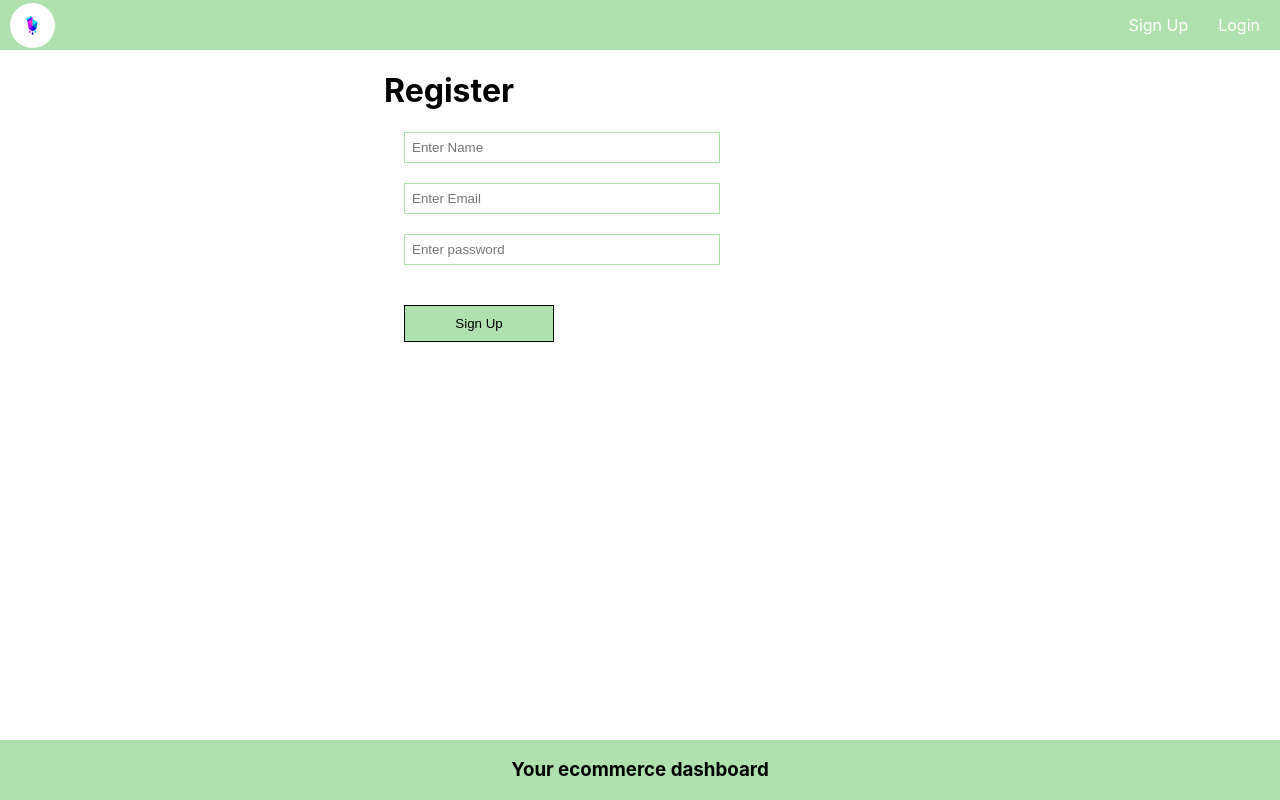
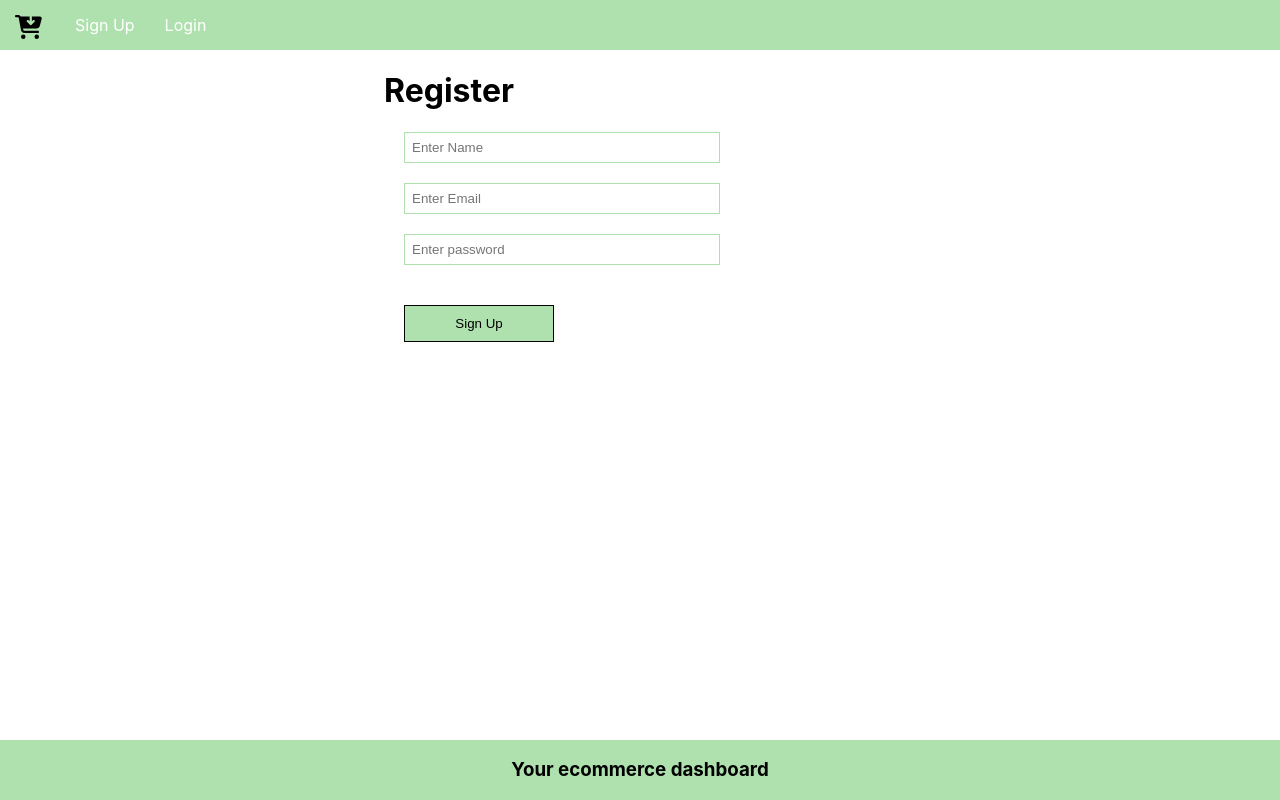
Before and after one commit to AmeyDhimte03/E-commerce-dashboard, a React (Create React App) app in the folder frontend/: page /signup in a window 1280 px wide. Built offline with nearby package versions, Linux system fonts and the light colour scheme.

Commit message:
did some styling

```diff
--- a/frontend/src/App.css
+++ b/frontend/src/App.css
@@ -1,11 +1,10 @@
-
 .nav-ul {
   padding: 5px;
   margin: 0px;
-  background-color: #AFE1AF;
+  background-color: #afe1af;
 }
-.nav-ul li{
-  display:  inline-block;
+.nav-ul li {
+  display: inline-block;
   padding: 10px;
 }
 .nav-ul li a {
@@ -16,7 +15,7 @@
 .footer {
   position: absolute;
   bottom: 0;
-  background-color: #AFE1AF;
+  background-color: #afe1af;
   width: 100%;
   text-align: center;
 }
@@ -25,7 +24,6 @@
   height: 40vmin;
   pointer-events: none;
 }
-
 
 @media (prefers-reduced-motion: no-preference) {
   .App-logo {
@@ -48,10 +46,11 @@
   color: #61dafb;
 }
 
-.register, .product{
+.register,
+.product {
   margin-left: 30%;
 }
-.login{
+.login {
   margin-left: 30%;
   margin-top: 100px;
 }
@@ -59,7 +58,7 @@
 .inputBox {
   padding: 7px;
   display: block;
-  border: 1px solid #AFE1AF;
+  border: 1px solid #afe1af;
   width: 300px;
   margin: 20px;
 }
@@ -68,11 +67,11 @@
   margin: 20px;
   width: 150px;
   padding: 10px;
-  background-color: #AFE1AF;
+  background-color: #afe1af;
   border: solid 1px;
   cursor: pointer;
 }
-.nav-right{
+.nav-right {
   text-align: right;
 }
 .logo {
@@ -99,11 +98,11 @@
 .product-list ul li {
   display: inline-block;
   width: 150px;
-  border: 1px solid #AFE1AF;
+  border: 1px solid #afe1af;
   padding: 5px;
 }
 
-.product-list ul{
+.product-list ul {
   margin: 0;
 }
 
@@ -112,36 +111,63 @@
   margin: 20px;
   height: 38px;
   padding-left: 30px;
-  border: solid 1px #AFE1AF;
+  border: solid 1px #afe1af;
 }
 
-.delete-button{
-  border:0;
+.delete-button {
+  border: 0;
   padding: 0;
   background-color: transparent;
   color: rgb(0, 0, 67);
 }
 
-.delete-button:hover{
+.delete-button:hover {
   /* background-color: red; */
   cursor: pointer;
 }
 
-li p{
-  display:inline
+li p {
+  display: inline;
 }
 
-.update-button{
+.update-button {
   text-decoration-line: none;
-  color:navy
+  color: navy;
 }
 /* .update-button:hover{
   background-color: rgba(126, 233, 233, 0.924);
 } */
-.update-button:visited{
-  color:navy
+.update-button:visited {
+  color: navy;
 }
 
+.profile{
+  list-style-type: none; /* Removes bullets */
+  padding: 10px;
+}
+
+.profile li{
+  padding: 5px;
+  margin-left: 10px;
+}
+
+.profile .logout-option{
+  text-decoration-line: none;
+  color: rgb(116, 0, 0);
+}
+.profile .logout-option:hover{
+  color: red;
+}
+
+.logo {
+  color: #000000;
+  /* margin-left: 0px; */
+  margin-top: 10px;
+  /* margin-left: 10px; */
+  /* padding-left: 1px; */
+  /* padding-right: 1px; */
+}
+/*
 @keyframes App-logo-spin {
   from {
     transform: rotate(0deg);
@@ -149,4 +175,4 @@ li p{
   to {
     transform: rotate(360deg);
   }
-}
+} */
--- a/frontend/src/App.js
+++ b/frontend/src/App.js
@@ -8,6 +8,7 @@ import Login from './components/Login'
 import AddProduct from './components/AddProduct';
 import ProductList from './components/ProductList';
 import UpdateProduct from './components/UpdateComponent';
+import Profile from './components/Profile';
 
 //this project is functional component based
 
@@ -22,7 +23,7 @@ function App() {
        <Route path="/add" element={<AddProduct />} />
        <Route path="/update/:id" element={<UpdateProduct />} />
        <Route path="/logout" element={<h1> Logout Component</h1>} />
-       <Route path="/profile" element={<h1>Profile Component</h1>} />
+       <Route path="/profile" element={<Profile/>} />
        </Route>
 
        <Route path="/signup" element={<SignUp />} />
--- a/frontend/src/components/Nav.js
+++ b/frontend/src/components/Nav.js
@@ -1,40 +1,56 @@
-import React from 'react';
-import {
-    Link, useNavigate } from 'react-router-dom';
-    // We use link instead of anchor tag coz anchor tag refreshes the page
+import React from "react";
+import { FontAwesomeIcon } from "@fortawesome/react-fontawesome";
+import { faCartArrowDown } from "@fortawesome/free-solid-svg-icons";
+import { Link, useNavigate } from "react-router-dom";
+// We use Link instead of anchor tag coz anchor tag refreshes the page
 const Nav = () => {
-    const auth = localStorage.getItem('user');
+  const auth = localStorage.getItem("user");
   const navigate = useNavigate();
   const logout = () => {
     localStorage.clear();
-        navigate('/signup')
-    }
+    navigate("/signup");
+  };
   return (
     <div>
-            <img
+      {/* <img
             alt='logo'
             className='logo'
-            src='ecomm logo.png' />
-            {
-                auth ?
+            src='shopping-cart.jpg' /> */}
+      {auth ? (
+        <ul className="nav-ul">
+          <Link to="/" className="logo"><FontAwesomeIcon icon={faCartArrowDown} className="fa-xl" /></Link>
 
+          <li>
+            <Link to="/">Products</Link>
+          </li>
+          <li>
+            <Link to="/add">Add Products</Link>
+          </li>
+          {/* <li><Link to="/update"> Update Products</Link></li> */}
+          <li>
+            <Link to="/profile">Profile</Link>
+          </li>
+          <li>
+            {" "}
+            <Link onClick={logout} to="/signup">
+              Logout ({JSON.parse(auth).name})
+            </Link>
+          </li>
+        </ul>
+      ) : (
         <ul className="nav-ul">
-                        <li><Link to="/">Products</Link></li>
-                        <li><Link to="/add">Add Products</Link></li>
-                        {/* <li><Link to="/update"> Update Products</Link></li> */}
-                        <li><Link to="/profile">Profile</Link></li>
-                        <li> <Link onClick={logout} to="/signup">Logout ({ JSON.parse(auth).name})</Link></li>
+          <Link to="/" className="logo"><FontAwesomeIcon icon={faCartArrowDown} className="fa-xl" /></Link>
+          <li>
+            {" "}
+            <Link to="/signup">Sign Up</Link>
+          </li>
+          <li>
+            <Link to="/login">Login</Link>
+          </li>
         </ul>
-                    :
-                    <ul className="nav-ul nav-right">
-                        <li> <Link to="/signup">Sign Up</Link></li>
-                        <li><Link to="/login">Login</Link></li>
-                    </ul>
-            }
-
-
+      )}
     </div>
-    )
-}
+  );
+};
 
 export default Nav;
--- /dev/null
+++ b/frontend/src/components/Profile.js
@@ -0,0 +1,33 @@
+import React, { useEffect, useState } from "react";
+import { Link, useNavigate } from "react-router-dom";
+const Profile = () => {
+  const [user, setUsers] = useState([]);
+  useEffect(() => {
+    const user = JSON.parse(localStorage.getItem("user"));
+    setUsers(user);
+  }, []);
+
+  const navigate = useNavigate();
+  const logout = () => {
+    localStorage.clear();
+    navigate("/signup");
+  };
+
+  return (
+    <ul className="profile">
+      <li>
+        Your Name: <b>{user.name}</b>
+      </li>
+      <li>
+        Your Email: <b> {user.email}</b>
+      </li>
+      <li>
+        <Link className="logout-option" onClick={logout} to="/signup">
+         <b> Logout</b>
+        </Link>
+      </li>
+    </ul>
+  );
+};
+
+export default Profile;
```
Also changed, not shown: frontend/public/shopping-cart.jpg (added). Lines whose indentation alone changed are shown as unchanged.
